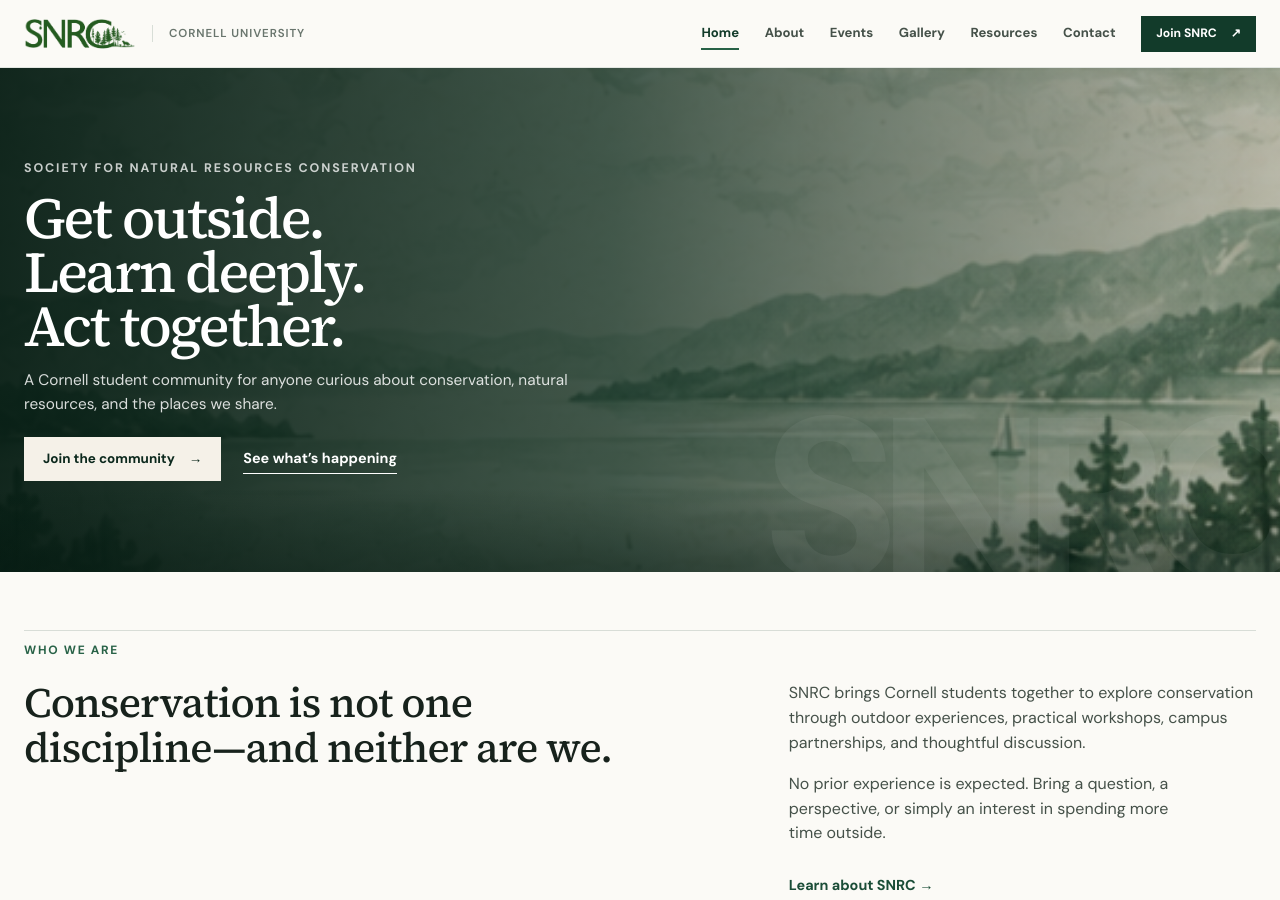
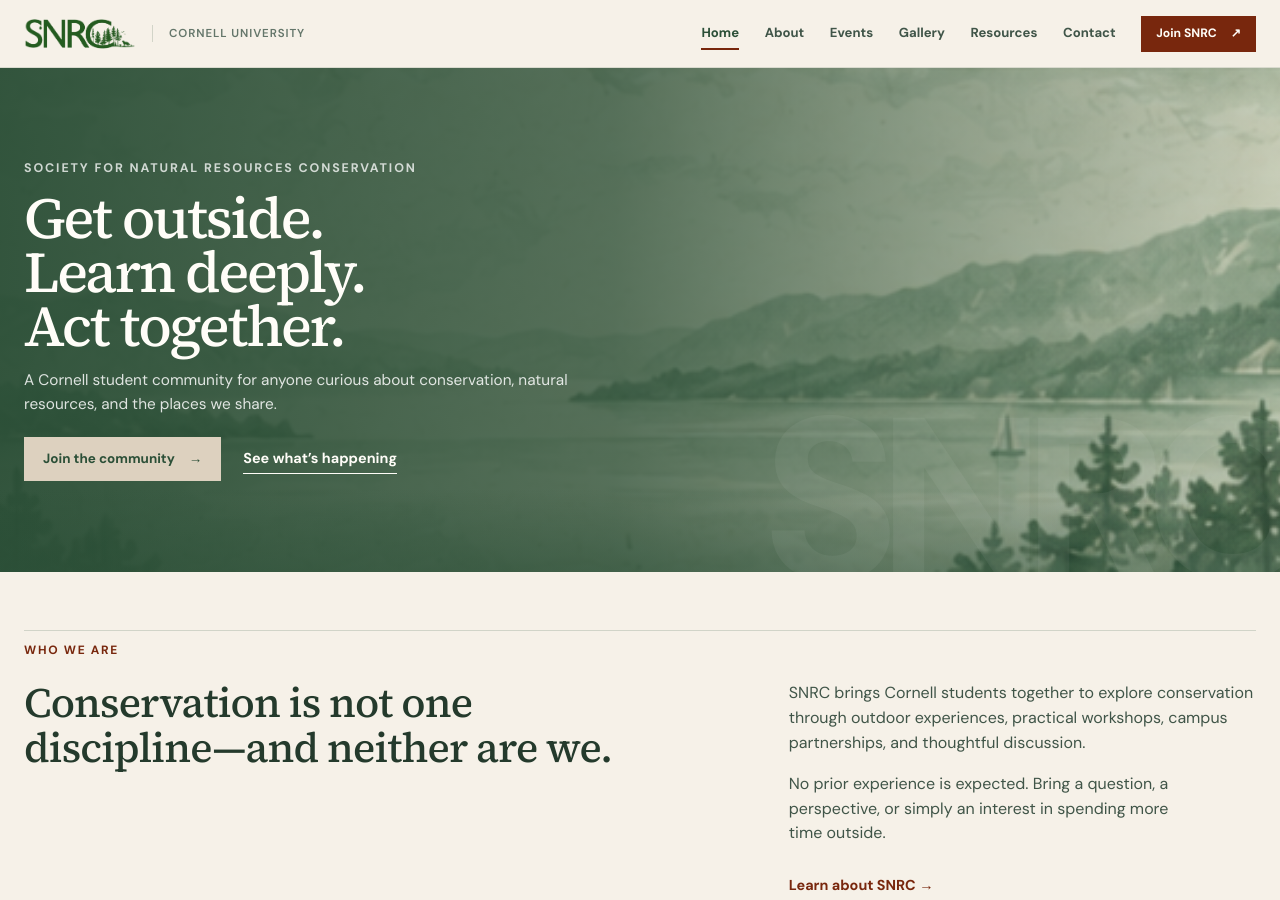
Before and after one commit to cornellsnrc/cornellsnrc.github.io, a Jekyll site: the page built from index.html, in a window 1280 px wide and 900 px high. Built offline with Jekyll 4.4.1, drawn with Linux system fonts in a browser that asks for light colours.

Commit message:
Apply Brunswick and Topaz conservation palette

```diff
--- a/_layouts/default.html
+++ b/_layouts/default.html
@@ -3,7 +3,7 @@
   <head>
     <meta charset="utf-8">
     <meta name="viewport" content="width=device-width, initial-scale=1">
-    <meta name="theme-color" content="#123b2a">
+    <meta name="theme-color" content="#2B4F37">
     <link rel="preconnect" href="https://fonts.googleapis.com">
     <link rel="preconnect" href="https://fonts.gstatic.com" crossorigin>
     <link href="https://fonts.googleapis.com/css2?family=DM+Sans:wght@400;500;600;700&family=Source+Serif+4:opsz,wght@8..60,500;8..60,600&display=swap" rel="stylesheet">
--- a/assets/css/main.css
+++ b/assets/css/main.css
@@ -1,17 +1,23 @@
 :root {
-  --forest-950: #0b281c;
-  --forest-900: #123b2a;
-  --forest-800: #1a4d37;
-  --forest-700: #286247;
-  --moss: #728a55;
-  --cream: #f5f1e8;
-  --paper: #fbfaf6;
-  --white: #ffffff;
-  --ink: #17221c;
-  --text: #455149;
-  --muted: #69756d;
-  --line: rgba(18, 59, 42, 0.15);
-  --shadow: 0 18px 45px rgba(9, 40, 28, 0.11);
+  --brunswick-green: #2b4f37;
+  --russian-green: #638d6f;
+  --jet-stream: #b3d2ba;
+  --dust-storm: #ddd1bf;
+  --smokey-topaz: #78270d;
+  --forest-950: var(--brunswick-green);
+  --forest-900: var(--brunswick-green);
+  --forest-800: var(--brunswick-green);
+  --forest-700: var(--brunswick-green);
+  --moss: var(--russian-green);
+  --cream: var(--dust-storm);
+  --paper: #f6f1e8;
+  --white: #fffdf8;
+  --ink: #243a2c;
+  --text: #405548;
+  --muted: #64766a;
+  --accent: var(--smokey-topaz);
+  --line: rgba(43, 79, 55, 0.18);
+  --shadow: 0 18px 45px rgba(43, 79, 55, 0.12);
   --content: 1380px;
   --serif: "Source Serif 4", Georgia, serif;
   --sans: "DM Sans", Arial, sans-serif;
@@ -44,7 +50,7 @@
 h2 { font-size: clamp(1.65rem, 2.6vw, 2.55rem); letter-spacing: -0.022em; }
 h3 { font-size: 1.22rem; }
 p { text-wrap: pretty; }
-:focus-visible { outline: 3px solid #d69c35; outline-offset: 4px; }
+:focus-visible { outline: 3px solid var(--accent); outline-offset: 4px; }
 
 .skip-link {
   position: fixed;
@@ -60,10 +66,10 @@
 .skip-link:focus { transform: none; }
 .content-width { width: min(var(--content), calc(100% - 48px)); margin-inline: auto; }
 .section { padding-block: clamp(38px, 4.5vw, 62px); }
-.section-soft { background: #eef0e8; }
+.section-soft { background: var(--jet-stream); }
 .eyebrow {
   margin-bottom: 12px;
-  color: var(--forest-700);
+  color: var(--accent);
   font-size: 0.78rem;
   font-weight: 700;
   letter-spacing: 0.15em;
@@ -77,8 +83,8 @@
   align-items: center;
   justify-content: center;
   gap: 14px;
-  border: 1px solid var(--forest-900);
-  background: var(--forest-900);
+  border: 1px solid var(--accent);
+  background: var(--accent);
   color: var(--white);
   font-size: 0.84rem;
   font-weight: 700;
@@ -86,7 +92,7 @@
   text-decoration: none;
   transition: transform 180ms ease, background 180ms ease, color 180ms ease;
 }
-.button:hover { background: var(--forest-950); transform: translateY(-2px); }
+.button:hover { border-color: var(--brunswick-green); background: var(--brunswick-green); transform: translateY(-2px); }
 .button-light { border-color: var(--cream); background: var(--cream); color: var(--forest-950); }
 .button-light:hover { background: var(--white); }
 .button-small { min-height: 36px; padding: 8px 14px; font-size: 0.76rem; }
@@ -94,12 +100,12 @@
   width: fit-content;
   padding-block: 4px;
   border-bottom: 1px solid currentColor;
-  color: var(--forest-800);
+  color: var(--accent);
   font-size: 0.9rem;
   font-weight: 700;
   text-decoration: none;
 }
-.text-link:hover { color: var(--forest-950); }
+.text-link:hover { color: var(--brunswick-green); }
 .text-link-light { color: var(--white); }
 
 /* Header */
@@ -108,12 +114,12 @@
   z-index: 100;
   top: 0;
   height: 68px;
-  border-bottom: 1px solid rgba(18, 59, 42, 0.1);
-  background: rgba(251, 250, 246, 0.94);
+  border-bottom: 1px solid rgba(43, 79, 55, 0.14);
+  background: rgba(246, 241, 232, 0.95);
   backdrop-filter: blur(16px);
   transition: box-shadow 180ms ease;
 }
-.site-header.scrolled { box-shadow: 0 8px 30px rgba(11, 40, 28, 0.08); }
+.site-header.scrolled { box-shadow: 0 8px 30px rgba(43, 79, 55, 0.12); }
 .header-inner {
   width: min(1400px, calc(100% - 48px));
   height: 100%;
@@ -143,7 +149,7 @@
   left: 0;
   height: 1.5px;
   transform: scaleX(0);
-  background: var(--forest-700);
+  background: var(--accent);
   transition: transform 160ms ease;
 }
 .site-nav > a:not(.button):hover::after,
@@ -159,7 +165,7 @@
   display: flex;
   align-items: center;
   background:
-    linear-gradient(90deg, rgba(6, 29, 20, 0.95) 0%, rgba(9, 41, 29, 0.76) 48%, rgba(9, 39, 28, 0.25) 100%),
+    linear-gradient(90deg, rgba(43, 79, 55, 0.96) 0%, rgba(43, 79, 55, 0.79) 48%, rgba(99, 141, 111, 0.3) 100%),
     url('../images/brand/forest-banner.png') center / cover no-repeat;
   color: var(--white);
 }
@@ -168,7 +174,7 @@
   position: absolute;
   inset: auto 0 0;
   height: 84px;
-  background: linear-gradient(to top, rgba(5, 25, 17, 0.45), transparent);
+  background: linear-gradient(to top, rgba(43, 79, 55, 0.48), transparent);
 }
 .hero-copy { position: relative; z-index: 2; padding-block: 42px; }
 .hero-copy h1 { max-width: 690px; margin-bottom: 16px; color: var(--white); font-size: clamp(2.75rem, 4.5vw, 4.55rem); letter-spacing: -0.04em; line-height: 0.94; }
@@ -188,25 +194,25 @@
   line-height: 1;
 }
 .section-label { margin-bottom: 20px; border-top: 1px solid var(--line); }
-.section-label span { display: inline-block; padding-top: 10px; color: var(--forest-700); font-size: 0.75rem; font-weight: 700; letter-spacing: 0.14em; text-transform: uppercase; }
+.section-label span { display: inline-block; padding-top: 10px; color: var(--accent); font-size: 0.75rem; font-weight: 700; letter-spacing: 0.14em; text-transform: uppercase; }
 .intro-grid { display: grid; grid-template-columns: minmax(0, 1.2fr) minmax(340px, 0.8fr); gap: clamp(36px, 5vw, 72px); align-items: start; }
 .display-heading { margin: 0; font-size: clamp(2rem, 3.25vw, 3.35rem); }
 .body-copy p { font-size: 1rem; }
 .body-copy .text-link { margin-top: 8px; display: inline-block; }
 .program-section { background: var(--forest-950); color: rgba(255, 255, 255, 0.72); }
 .program-section h2, .program-section h3 { color: var(--white); }
-.program-section .eyebrow { color: #afc491; }
+.program-section .eyebrow { color: var(--jet-stream); }
 .section-heading-row { margin-bottom: clamp(24px, 3vw, 36px); display: grid; grid-template-columns: minmax(0, 1.1fr) minmax(280px, 0.55fr); gap: 38px; align-items: end; }
 .section-heading-row h2 { margin-bottom: 0; }
 .section-heading-row > p { margin-bottom: 6px; }
 .program-grid { display: grid; grid-template-columns: repeat(4, 1fr); border-top: 1px solid rgba(255, 255, 255, 0.18); border-left: 1px solid rgba(255, 255, 255, 0.18); }
 .program-card { min-height: 270px; padding: 20px; border-right: 1px solid rgba(255, 255, 255, 0.18); border-bottom: 1px solid rgba(255, 255, 255, 0.18); }
-.program-number { display: block; margin-bottom: 22px; color: #afc491; font-size: 0.72rem; font-weight: 700; letter-spacing: 0.14em; }
+.program-number { display: block; margin-bottom: 22px; color: var(--jet-stream); font-size: 0.72rem; font-weight: 700; letter-spacing: 0.14em; }
 .program-card h3 { margin-bottom: 12px; }
 .program-card > p { font-size: 0.88rem; }
 .program-card ul { margin: 14px 0 0; padding: 10px 0 0; border-top: 1px solid rgba(255, 255, 255, 0.14); list-style: none; }
 .program-card li { padding-block: 2px; color: rgba(255, 255, 255, 0.52); font-size: 0.75rem; }
-.split-feature { display: grid; grid-template-columns: 1.15fr 0.85fr; min-height: 300px; background: #e6e9de; }
+.split-feature { display: grid; grid-template-columns: 1.15fr 0.85fr; min-height: 300px; background: var(--jet-stream); }
 .feature-art { min-height: 300px; padding: 34px; display: flex; align-items: center; background: var(--cream); }
 .feature-art img { width: 100%; }
 .feature-copy { padding: clamp(28px, 4vw, 48px); display: flex; flex-direction: column; justify-content: center; }
@@ -227,9 +233,9 @@
 .value-card > span { display: block; margin-bottom: 20px; color: var(--forest-700); font-size: 0.72rem; font-weight: 700; letter-spacing: 0.12em; }
 .officer-grid { display: grid; grid-template-columns: repeat(auto-fit, minmax(230px, 320px)); gap: 18px; }
 .officer-card { background: var(--paper); }
-.officer-photo { aspect-ratio: 4 / 4.25; overflow: hidden; background: #dae1d3; }
+.officer-photo { aspect-ratio: 4 / 4.25; overflow: hidden; background: var(--russian-green); }
 .officer-photo img { width: 100%; height: 100%; object-fit: cover; }
-.officer-photo-placeholder { display: grid; place-items: center; color: rgba(18, 59, 42, 0.17); font-family: var(--serif); font-size: 7rem; }
+.officer-photo-placeholder { display: grid; place-items: center; color: rgba(255, 253, 248, 0.58); font-family: var(--serif); font-size: 7rem; }
 .officer-content { padding: 18px; }
 .officer-role, .event-meta { margin-bottom: 8px; color: var(--forest-700); font-size: 0.76rem; font-weight: 700; letter-spacing: 0.09em; text-transform: uppercase; }
 .officer-content h3 { margin-bottom: 10px; font-size: 1.6rem; }
@@ -248,15 +254,15 @@
 .empty-state h2, .empty-state h3 { font-size: clamp(1.8rem, 3vw, 2.8rem); }
 .empty-state .button { margin-top: 20px; }
 .gallery-grid { display: grid; grid-template-columns: repeat(3, 1fr); gap: 18px; }
-.gallery-item { position: relative; aspect-ratio: 4 / 3; overflow: hidden; padding: 0; border: 0; background: #dce2d9; cursor: zoom-in; }
+.gallery-item { position: relative; aspect-ratio: 4 / 3; overflow: hidden; padding: 0; border: 0; background: var(--jet-stream); cursor: zoom-in; }
 .gallery-item img { width: 100%; height: 100%; object-fit: cover; transition: transform 350ms ease; }
-.gallery-item span { position: absolute; right: 14px; bottom: 14px; padding: 7px 10px; background: rgba(11, 40, 28, 0.86); color: white; font-size: 0.72rem; font-weight: 700; opacity: 0; transition: opacity 180ms ease; }
+.gallery-item span { position: absolute; right: 14px; bottom: 14px; padding: 7px 10px; background: rgba(43, 79, 55, 0.9); color: var(--white); font-size: 0.72rem; font-weight: 700; opacity: 0; transition: opacity 180ms ease; }
 .gallery-item:hover img { transform: scale(1.035); }
 .gallery-item:hover span { opacity: 1; }
 .lightbox { width: min(1100px, calc(100% - 36px)); max-height: 90svh; padding: 0; border: 0; background: transparent; }
-.lightbox::backdrop { background: rgba(5, 20, 14, 0.9); }
+.lightbox::backdrop { background: rgba(43, 79, 55, 0.94); }
 .lightbox img { max-height: 88svh; margin: auto; object-fit: contain; }
-.lightbox-close { position: fixed; z-index: 2; top: 16px; right: 22px; width: 48px; height: 48px; border: 1px solid rgba(255, 255, 255, 0.4); background: rgba(5, 20, 14, 0.7); color: white; font-size: 2rem; line-height: 1; cursor: pointer; }
+.lightbox-close { position: fixed; z-index: 2; top: 16px; right: 22px; width: 48px; height: 48px; border: 1px solid rgba(255, 255, 255, 0.4); background: rgba(120, 39, 13, 0.88); color: white; font-size: 2rem; line-height: 1; cursor: pointer; }
 .resource-sections { display: grid; gap: 40px; }
 .resource-group { display: grid; grid-template-columns: 0.38fr 1fr; gap: 54px; }
 .resource-group h2 { font-size: 2rem; }
@@ -277,7 +283,7 @@
 .collaboration-callout .button { margin-top: 20px; }
 
 /* Footer */
-.site-footer { background: linear-gradient(rgba(8, 34, 24, 0.89), rgba(5, 27, 19, 0.96)), url('../images/brand/forest-banner.png') center / cover no-repeat; color: rgba(255, 255, 255, 0.75); }
+.site-footer { background: linear-gradient(rgba(43, 79, 55, 0.91), rgba(43, 79, 55, 0.97)), url('../images/brand/forest-banner.png') center / cover no-repeat; color: rgba(255, 253, 248, 0.78); }
 .footer-cta { min-height: 150px; padding-block: 28px; display: grid; grid-template-columns: 1fr auto; gap: 38px; align-items: center; border-bottom: 1px solid rgba(255, 255, 255, 0.17); }
 .footer-cta h2 { margin-bottom: 5px; color: var(--white); font-size: clamp(1.8rem, 2.6vw, 2.65rem); }
 .footer-cta p:last-child { margin-bottom: 0; }
```
